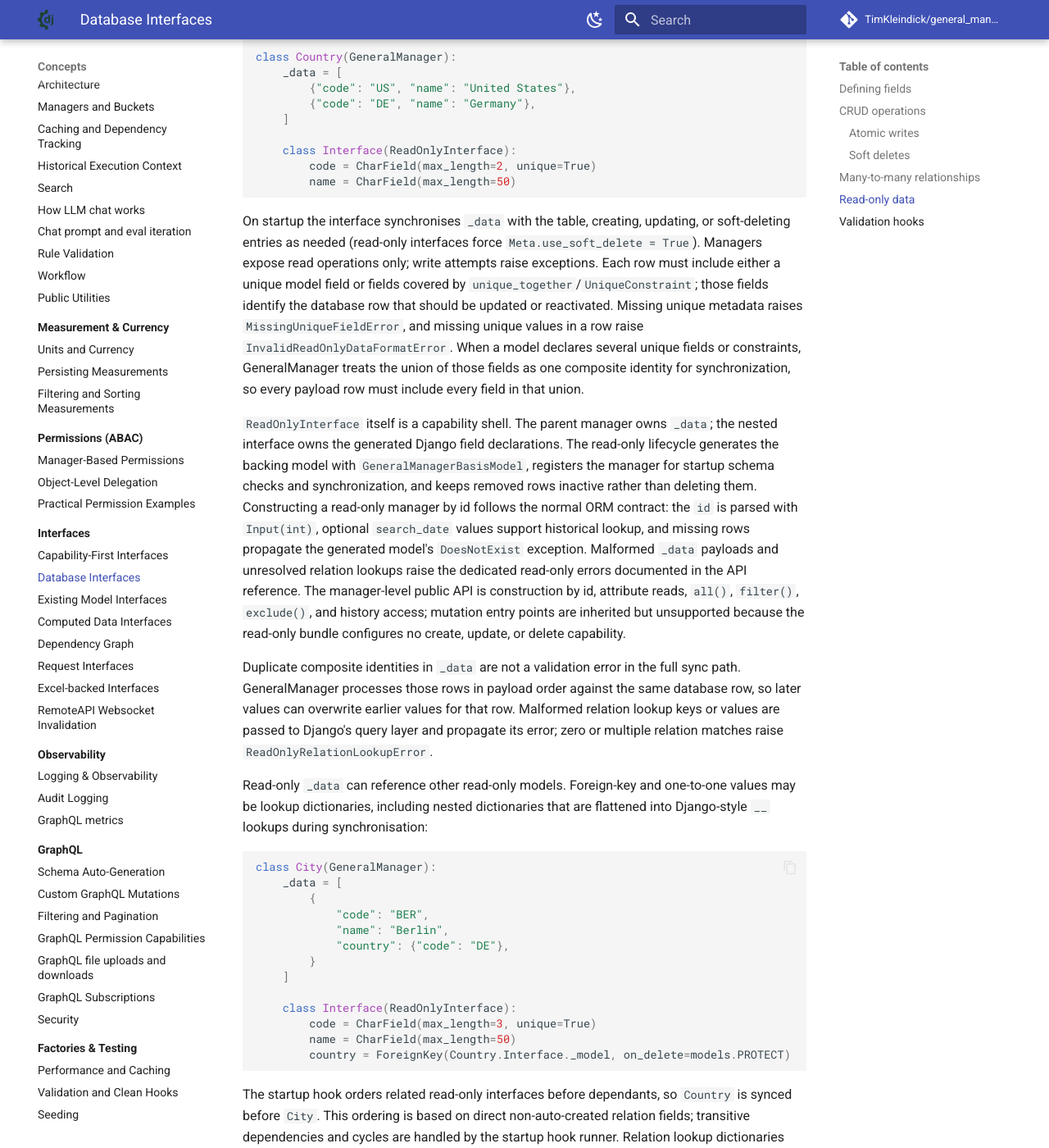
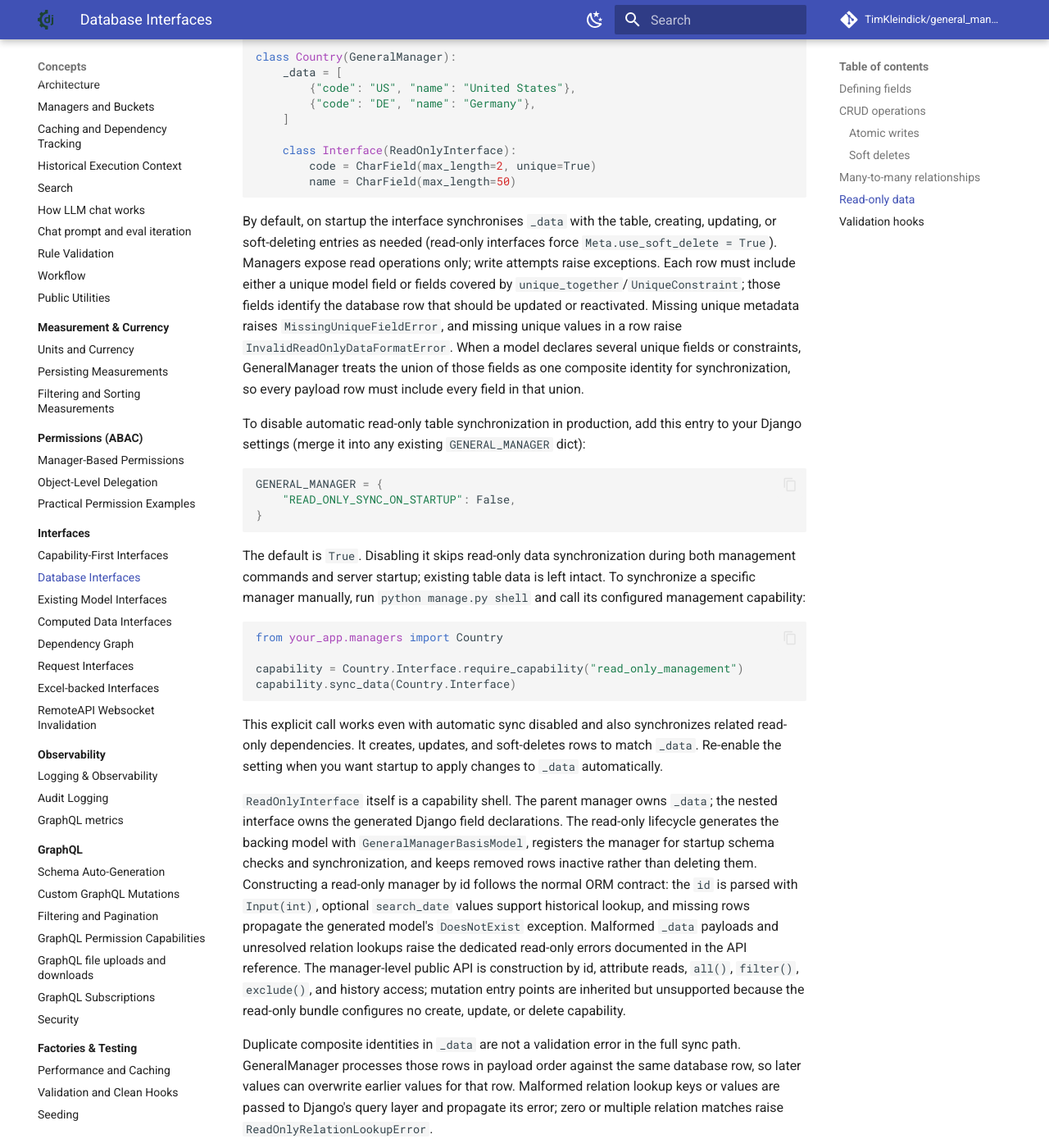
Before and after one commit to TimKleindick/general_manager, an MkDocs documentation site: the page built from docs/concepts/interfaces/db_based_interface.md, in a window 1280 px wide and 1400 px high, scrolled down 4468 px. Shown: the whole window at 82% size. Built offline with MkDocs 1.6.1 and Material for MkDocs 9.7.7, drawn with Linux system fonts in a browser that asks for light colours; comment, search, counter and statistics services are not loaded.

Commit message:
feat: make read-only startup synchronization optional

````diff
--- a/docs/concepts/interfaces/db_based_interface.md
+++ b/docs/concepts/interfaces/db_based_interface.md
@@ -199,7 +199,7 @@ class Country(GeneralManager):
         name = CharField(max_length=50)
 ```
 
-On startup the interface synchronises `_data` with the table, creating,
+By default, on startup the interface synchronises `_data` with the table, creating,
 updating, or soft-deleting entries as needed (read-only interfaces force
 `Meta.use_soft_delete = True`). Managers expose read operations only; write
 attempts raise exceptions. Each row must include either a unique model field or
@@ -210,6 +210,32 @@ raises `MissingUniqueFieldError`, and missing unique values in a row raise
 or constraints, GeneralManager treats the union of those fields as one
 composite identity for synchronization, so every payload row must include every
 field in that union.
+
+To disable automatic read-only table synchronization in production, add this
+entry to your Django settings (merge it into any existing `GENERAL_MANAGER` dict):
+
+```python
+GENERAL_MANAGER = {
+    "READ_ONLY_SYNC_ON_STARTUP": False,
+}
+```
+
+The default is `True`. Disabling it skips read-only data synchronization during
+both management commands and server startup; existing table data is left intact.
+To synchronize a specific manager manually, run `python manage.py shell` and
+call its configured management capability:
+
+```python
+from your_app.managers import Country
+
+capability = Country.Interface.require_capability("read_only_management")
+capability.sync_data(Country.Interface)
+```
+
+This explicit call works even with automatic sync disabled and also synchronizes
+related read-only dependencies. It creates, updates, and soft-deletes rows to
+match `_data`. Re-enable the setting when you want startup to apply changes to
+`_data` automatically.
 
 `ReadOnlyInterface` itself is a capability shell. The parent manager owns
 `_data`; the nested interface owns the generated Django field declarations. The
````
Also changed, not shown: 3 other files.
